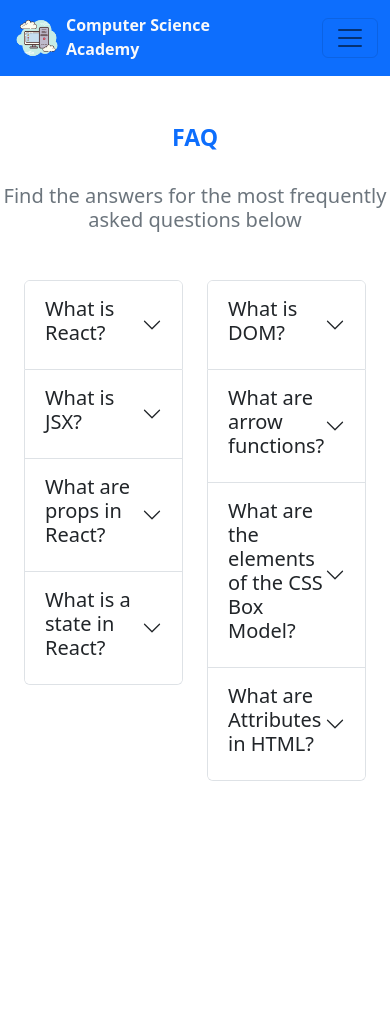
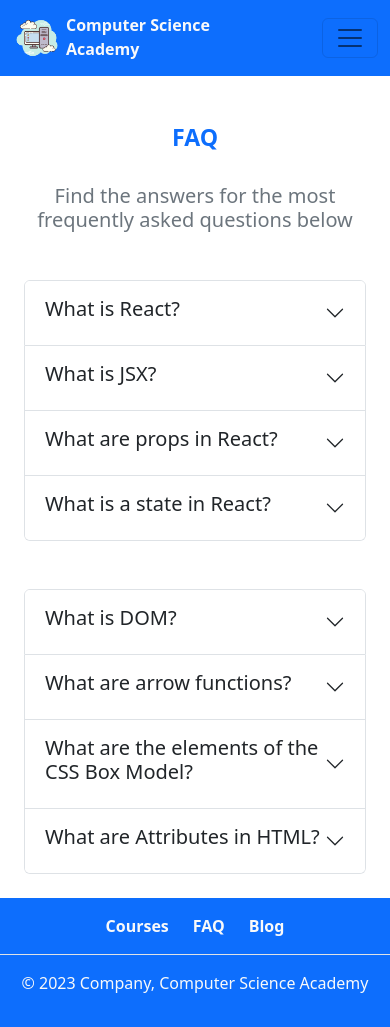
Before and after one commit to sabidalam/Computer-Science-Academy, a React (Create React App) app: page /faq in a window 390 px wide. Before the commit the page ends 844 px from the top, so only its background shows below. Built offline with nearby package versions, Linux system fonts and the light colour scheme; no server answers.

Commit message:
footer-added

```diff
--- a/src/Components/Layout/Main.js
+++ b/src/Components/Layout/Main.js
@@ -1,6 +1,7 @@
 import React from 'react';
 import { Col, Container, Row } from 'react-bootstrap';
 import { Outlet } from 'react-router-dom';
+import Footer from '../Pages/SharedPage/Footer/Footer';
 import Headers from '../Pages/SharedPage/Header/Headers';
 import LeftSideNav from '../Pages/SharedPage/LeftSideNav/LeftSideNav';
 
@@ -18,6 +19,8 @@ const Main = () => {
                     </Col>
                 </Row>
             </Container>
+            <Footer></Footer>
+
 
         </div>
     );
--- a/src/Components/Pages/Blog/Blog.js
+++ b/src/Components/Pages/Blog/Blog.js
@@ -1,6 +1,7 @@
 import React from 'react';
 import Headers from '../SharedPage/Header/Headers';
 import Accordion from 'react-bootstrap/Accordion';
+import Footer from '../SharedPage/Footer/Footer';
 
 const Blog = () => {
     return (
@@ -61,7 +62,7 @@ const Blog = () => {
                     </Accordion.Body>
                 </Accordion.Item>
             </Accordion>
-
+            <Footer></Footer>
         </div>
     );
 };
--- a/src/Components/Pages/FAQ/Faq.js
+++ b/src/Components/Pages/FAQ/Faq.js
@@ -1,19 +1,20 @@
 import React from 'react';
 import Headers from '../SharedPage/Header/Headers';
 import Accordion from 'react-bootstrap/Accordion';
+import Footer from '../SharedPage/Footer/Footer';
 
 const Faq = () => {
     return (
         <div>
             <Headers></Headers>
-            <div>
+            <div className='container'>
                 <h3 className="text-center mb-4 pb-2 text-primary fw-bold">FAQ</h3>
                 <h5 className="text-center text-secondary mb-5">
                     Find the answers for the most frequently asked questions below
                 </h5>
             </div>
-            <div className='d-flex container'>
-                <div className='w-50 container'>
+            <div className='d-md-flex container'>
+                <div className='w-md-50 container mb-5'>
                     <Accordion>
                         <Accordion.Item eventKey="0">
                             <Accordion.Header><h5>What is React?</h5></Accordion.Header>
@@ -41,7 +42,7 @@ const Faq = () => {
                         </Accordion.Item>
                     </Accordion>
                 </div>
-                <div className='w-50 container'>
+                <div className='w-md-50 container'>
                     <Accordion>
                         <Accordion.Item eventKey="0">
                             <Accordion.Header><h5>What is DOM?</h5></Accordion.Header>
@@ -72,6 +73,7 @@ const Faq = () => {
                     </Accordion>
                 </div>
             </div>
+            <Footer></Footer>
         </div>
     );
 };
--- a/src/Components/Pages/Login/Login/Login.js
+++ b/src/Components/Pages/Login/Login/Login.js
@@ -9,6 +9,7 @@ import { useContext, useState } from 'react';
 import { AuthContext } from '../../../../Context/AuthProvider/AuthProvider';
 import { GithubAuthProvider, GoogleAuthProvider } from 'firebase/auth';
 import Headers from '../../SharedPage/Header/Headers';
+import Footer from '../../SharedPage/Footer/Footer';
 
 const Login = () => {
     const [error, setError] = useState('');
@@ -106,6 +107,7 @@ const Login = () => {
                 </ButtonGroup>
 
             </div>
+            <Footer></Footer>
         </div>
     );
 };
--- a/src/Components/Pages/Login/SignUp/SignUp.js
+++ b/src/Components/Pages/Login/SignUp/SignUp.js
@@ -8,6 +8,7 @@ import { FaGithub } from 'react-icons/fa';
 import { AuthContext } from '../../../../Context/AuthProvider/AuthProvider';
 import { GithubAuthProvider, GoogleAuthProvider } from 'firebase/auth';
 import Headers from '../../SharedPage/Header/Headers';
+import Footer from '../../SharedPage/Footer/Footer';
 
 
 const SignUp = () => {
@@ -115,6 +116,7 @@ const SignUp = () => {
                     <Button onClick={handleGithubSignIn} variant="outline-dark"> <FaGithub className='fs-4 mb-1'></FaGithub> SignIn via Github</Button>
                 </ButtonGroup>
             </div>
+            <Footer></Footer>
         </div>
     );
 };
--- /dev/null
+++ b/src/Components/Pages/SharedPage/Footer/Footer.js
@@ -0,0 +1,22 @@
+import React from 'react';
+import { Link } from 'react-router-dom';
+
+const Footer = () => {
+    return (
+
+        <div className="bg-primary">
+            <footer className="py-3 my-4 mb-0">
+                <ul className="nav justify-content-center border-bottom pb-3 mb-3">
+                    <li className='nav-item'><Link className='fw-semibold mx-4 text-decoration-none text-light' to='/'>Courses</Link></li>
+                    <li className='nav-item'><Link className='fw-semibold me-4 text-decoration-none text-light' to='/faq'>FAQ</Link></li>
+                    <li className='nav-item'><Link className='fw-semibold me-4 text-decoration-none text-light' to='/blog'>Blog</Link></li>
+                </ul>
+                <p className="text-center text-light">&copy; 2023 Company, Computer Science Academy</p>
+            </footer>
+        </div>
+
+
+    );
+};
+
+export default Footer;
--- a/src/Components/Pages/SharedPage/Header/Headers.js
+++ b/src/Components/Pages/SharedPage/Header/Headers.js
@@ -40,7 +40,7 @@ const Headers = () => {
                     </Navbar.Brand>
                     <Navbar.Toggle aria-controls="responsive-navbar-nav" />
                     <Navbar.Collapse id="responsive-navbar-nav">
-                        <Nav className="ms-5 me-auto">
+                        <Nav className="ms-md-5 me-auto">
                             <Link className='fw-semibold me-4 text-decoration-none text-light' to='/'>Courses</Link>
                             <Link className='fw-semibold me-4 text-decoration-none text-light' to='/faq'>FAQ</Link>
                             <Link className='fw-semibold me-4 text-decoration-none text-light' to='/blog'>Blog</Link>
@@ -50,7 +50,6 @@ const Headers = () => {
                         </Nav>
 
                         <Nav className='mb-1'>
-
                             {
                                 user?.uid ?
                                     <>
```
